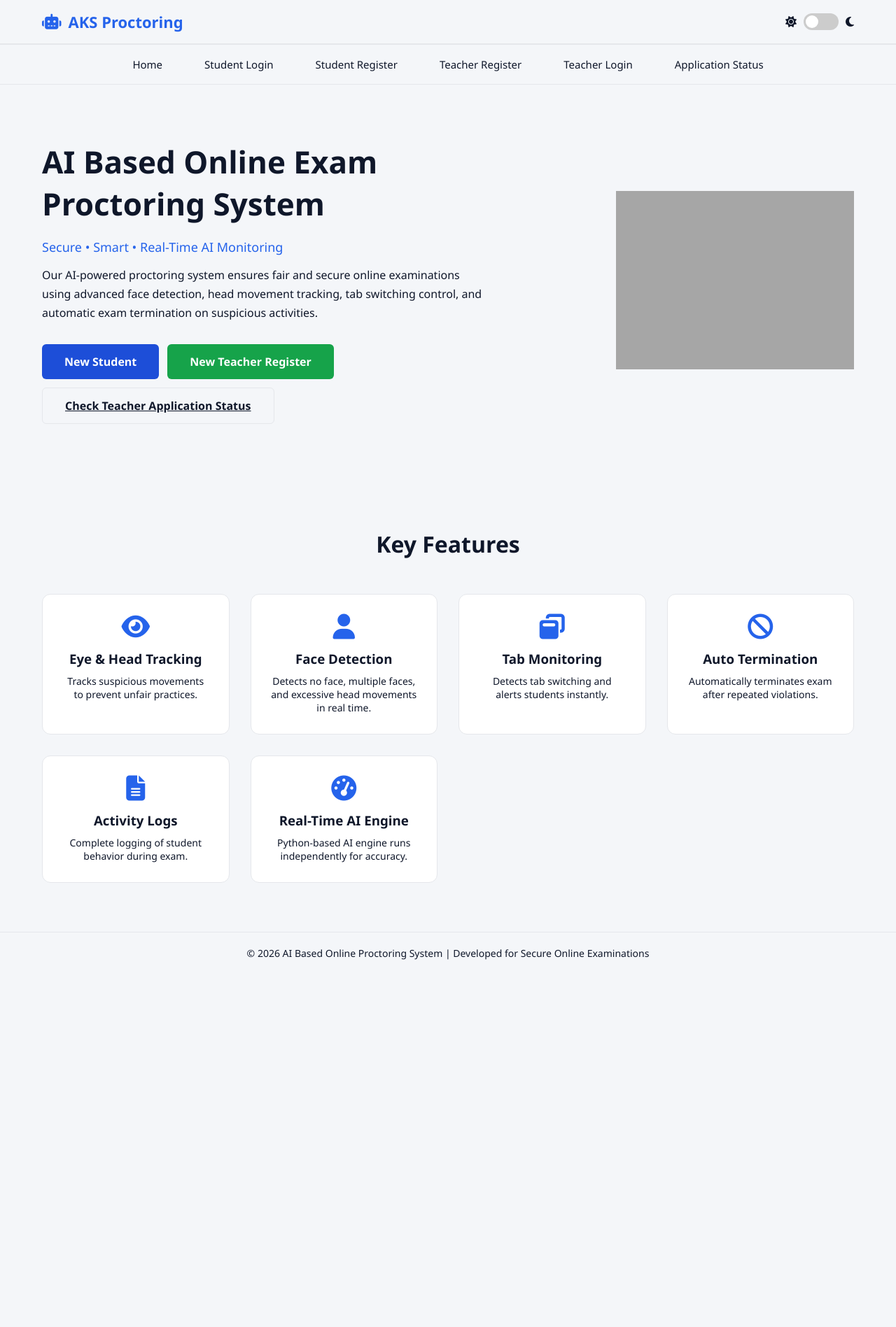
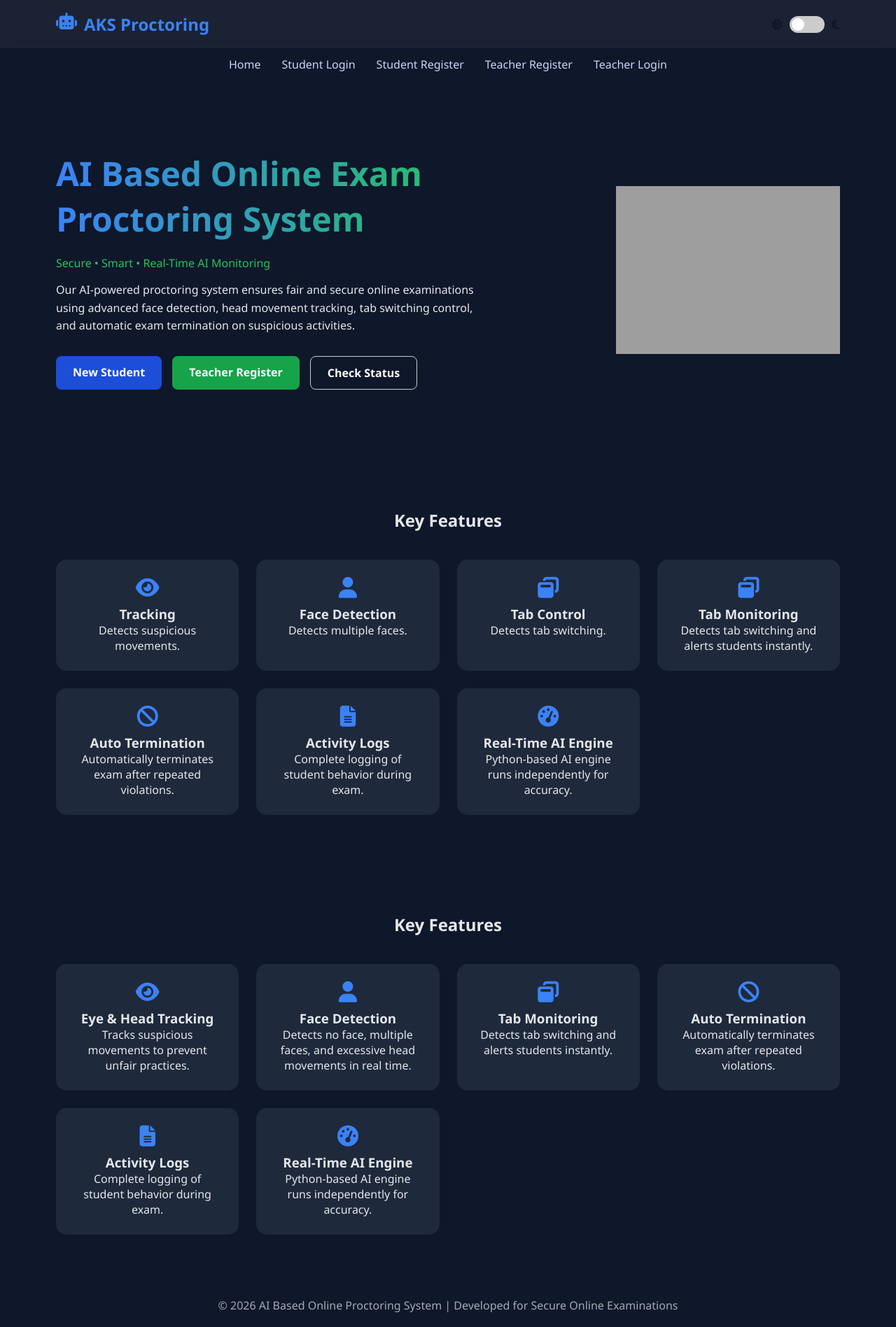
Before and after one commit to Atharva667/AI-Proctoring-System, a Flask app: page / in a window 1280 px wide. Shown: the whole page at 70% size. Before the commit the page ends 1372 px from the top, so only its background shows below. Run offline with Flask 3, Linux system fonts and the light colour scheme; grey boxes are pictures that could not be loaded.

Commit message:
Home Page Changed

```diff
--- a/backend/static/css/home.css
+++ b/backend/static/css/home.css
@@ -5,159 +6,65 @@
     font-family: "Segoe UI", Arial, sans-serif;
 }
 
-/* ================= GLOBAL ================= */
+body {
+    background: #0f172a;
+    color: #e5e7eb;
+}
 
-body {
-    background: var(--bg-main);
-    color: var(--text-main);
+/* ================= NAVBAR ================= */
+.navbar {
+    display: flex;
+    justify-content: space-between;
+    align-items: center;
+    padding: 18px 80px;
+    backdrop-filter: blur(10px);
+    background: rgba(255, 255, 255, 0.05);
+}
+
+.logo {
+    font-size: 24px;
+    font-weight: bold;
+    color: #3b82f6;
+    display: flex;
+    gap: 10px;
+}
+
+/* ================= MENU ================= */
+.menu {
+    display: flex;
+    justify-content: center;
+    gap: 30px;
+    padding: 12px;
+}
+
+.menu a {
+    color: #cbd5f5;
+    text-decoration: none;
+    position: relative;
+}
+
+.menu a::after {
+    content: "";
+    position: absolute;
+    width: 0%;
+    height: 2px;
+    bottom: -5px;
+    left: 0;
+    background: #3b82f6;
     transition: 0.3s;
 }
 
-/* ================= NAVBAR ================= */
+.menu a:hover::after {
+    width: 100%;
+}
 
-.navbar {
-
+/* ================= HERO ================= */
+.hero {
     display: flex;
     justify-content: space-between;
     align-items: center;
-
-    padding: 16px 60px;
-
-    background: var(--bg-navbar);
-
-    border-bottom: 1px solid var(--border);
-
-}
-
-.logo {
-    display: flex;
-    align-items: center;
-    gap: 10px;
-    font-size: 22px;
-    font-weight: bold;
-    color: var(--primary);
-}
-
-.nav-links a {
-    margin-left: 14px;
-    text-decoration: none;
-}
-
-/* ================= MENU ================= */
-
-.menu {
-
-    display: flex;
-    justify-content: center;
+    padding: 100px 80px;
     gap: 40px;
-
-    background: var(--bg-navbar);
-
-    padding: 12px;
-
-    border-top: 1px solid var(--border);
-    border-bottom: 1px solid var(--border);
-
-}
-
-.menu a {
-
-    color: var(--text-secondary);
-    text-decoration: none;
-
-    font-size: 15px;
-
-    padding: 6px 10px;
-
-}
-
-.menu a:hover {
-
-    color: var(--primary);
-    border-bottom: 2px solid var(--primary);
-
-}
-
-/* ================= BUTTONS ================= */
-
-.btn-primary {
-
-    background: #16a34a;
-    color: white;
-
-    padding: 10px 22px;
-
-    border-radius: 6px;
-
-    font-weight: 600;
-
-    text-decoration: none;
-
-    transition: 0.2s;
-
-}
-
-.btn-primary:hover {
-    background: #15803d;
-}
-
-.btn-secondary {
-
-    background: #1d4ed8;
-    color: white;
-
-    padding: 10px 22px;
-
-    border-radius: 6px;
-
-    font-weight: 600;
-
-    text-decoration: none;
-
-}
-
-.btn-outline {
-
-    border: 1px solid var(--border);
-
-    color: var(--text-main);
-
-    padding: 9px 20px;
-
-    border-radius: 6px;
-
-    font-weight: 600;
-
-}
-
-.btn-outline:hover {
-
-    border-color: var(--primary);
-    color: var(--primary);
-
-}
-
-.large {
-
-    font-size: 16px;
-    padding: 14px 32px;
-
-}
-
-/* ================= HERO ================= */
-
-.hero {
-
-    display: flex;
-    align-items: center;
-    justify-content: space-between;
-
-    padding: 80px 60px;
-
-    flex-wrap: wrap;
-
-    background: var(--bg-section);
-
 }
 
 .hero-text {
@@ -165,154 +72,128 @@ body {
 }
 
 .hero-text h1 {
-
-    font-size: 44px;
+    font-size: 48px;
+    background: linear-gradient(90deg, #3b82f6, #22c55e);
+    -webkit-background-clip: text;
+    -webkit-text-fill-color: transparent;
     margin-bottom: 20px;
-
 }
 
 .tagline {
-
-    font-size: 18px;
-    color: var(--primary);
-
+    color: #22c55e;
     margin-bottom: 15px;
-
 }
 
 .description {
-
-    font-size: 16px;
-
-    line-height: 1.7;
-
+    line-height: 1.6;
     margin-bottom: 30px;
-
-    color: var(--text-secondary);
-
 }
 
+/* ================= BUTTONS ================= */
 .hero-buttons {
     display: flex;
-    flex-wrap: wrap;
-    gap: 12px;
-    margin-top: 10px;
+    gap: 15px;
 }
 
-.hero-image img {
+.btn {
+    padding: 12px 24px;
+    border-radius: 8px;
+    text-decoration: none;
+    font-weight: 600;
+    transition: 0.3s;
+}
 
-    width: 340px;
+.btn-primary {
+    background: #16a34a;
+    color: white;
+}
 
-    opacity: 0.9;
+.btn-secondary {
+    background: #1d4ed8;
+    color: white;
+}
 
-    filter: grayscale(20%);
+.btn-outline {
+    border: 1px solid #ccc;
+    color: white;
+}
 
+.btn:hover {
+    transform: translateY(-3px);
+    box-shadow: 0 8px 20px rgba(0, 0, 0, 0.3);
+}
+
+/* ================= IMAGE ================= */
+.hero img {
+    width: 320px;
 }
 
 /* ================= FEATURES ================= */
-
 .features {
-
-    background: var(--bg-section);
-
-    padding: 70px 60px;
-
+    padding: 70px 80px;
 }
 
 .features h2 {
-
     text-align: center;
-
-    margin-bottom: 50px;
-
-    font-size: 32px;
-
+    margin-bottom: 40px;
 }
 
 .feature-grid {
-
     display: grid;
-
     grid-template-columns: repeat(auto-fit, minmax(250px, 1fr));
-
-    gap: 30px;
-
+    gap: 25px;
 }
 
 .feature-card {
-
-    background: var(--bg-card);
-
-    border: 1px solid var(--border);
-
-    padding: 28px;
-
-    border-radius: 12px;
-
+    background: #1e293b;
+    padding: 25px;
+    border-radius: 15px;
     text-align: center;
-
-    transition: 0.25s;
-
+    transition: 0.3s;
 }
 
 .feature-card:hover {
-
-    transform: translateY(-5px);
-
-    border-color: var(--primary);
-
-    box-shadow: 0 8px 20px rgba(0, 0, 0, 0.15);
-
+    transform: translateY(-8px);
 }
 
 .feature-card i {
-
-    font-size: 36px;
-
-    color: var(--primary);
-
-    margin-bottom: 15px;
-
-}
-
-.feature-card h3 {
+    font-size: 30px;
+    color: #3b82f6;
     margin-bottom: 10px;
 }
 
-.feature-card p {
-
-    font-size: 14px;
-
-    color: var(--text-secondary);
-
-}
-
 /* ================= FOOTER ================= */
-
 .footer {
-
     text-align: center;
-
     padding: 20px;
-
-    background: var(--bg-navbar);
-
-    font-size: 14px;
-
-    color: var(--text-secondary);
-
-    border-top: 1px solid var(--border);
-
+    opacity: 0.7;
 }
 
 /* ================= MOBILE ================= */
+@media(max-width:768px) {
 
-@media (max-width:768px) {
+    .navbar {
+        padding: 12px;
+        flex-direction: column;
+        gap: 10px;
+    }
+
+    .menu {
+        flex-direction: column;
+        gap: 10px;
+    }
+
+    .menu a {
+        background: #1e293b;
+        padding: 10px;
+        border-radius: 8px;
+        text-align: center;
+    }
 
     .hero {
         flex-direction: column;
+        padding: 30px 15px;
         text-align: center;
-        padding: 40px 20px;
     }
 
     .hero-text {
--- a/backend/templates/home.html
+++ b/backend/templates/home.html
@@ -19,13 +19,9 @@
 
 <body>
 
-    <!-- ================= NAVBAR ================= -->
-
 <header class="navbar">
-
     <div class="logo">
-            <i class="fa-solid fa-robot"></i>
-            <span>AKS Proctoring</span>
+        <i class="fa-solid fa-robot"></i> AKS Proctoring
     </div>
 
       <!-- THEME TOGGLE -->
@@ -42,34 +38,20 @@
             <i class="fa-solid fa-moon"></i>
 
         </div>
-
 </header>
 
-
 <nav class="menu">
-
     <a href="/">Home</a>
     <a href="/login">Student Login</a>
     <a href="/register">Student Register</a>
     <a href="/teacher_register">Teacher Register</a>
     <a href="/teacher_login">Teacher Login</a>
-        <a href="/teacher_status">Application Status</a>
-
 </nav>
 
-
-    <!-- ================= HERO SECTION ================= -->
-
 <section class="hero">
-
     <div class="hero-text">
-
         <h1>AI Based Online Exam Proctoring System</h1>
-
-            <p class="tagline">
-                Secure • Smart • Real-Time AI Monitoring
-            </p>
-
+        <p class="tagline">Secure • Smart • Real-Time AI Monitoring</p>
              <p class="description">
 
                 Our AI-powered proctoring system ensures fair and secure online examinations
@@ -77,30 +59,68 @@
                 and automatic exam termination on suspicious activities.
 
             </p>
+        <div class="hero-buttons">
+            <a href="/register" class="btn btn-secondary">New Student</a>
+            <a href="/teacher_register" class="btn btn-primary">Teacher Register</a>
+            <a href="/teacher_status" class="btn btn-outline">Check Status</a>
+        </div>
+    </div>
 
-            <div class="hero-buttons">
+    <img src="https://cdn-icons-png.flaticon.com/512/4712/4712100.png">
+</section>
 
-                <a href="/register" class="btn-secondary large">New Student</a>
+<section class="features">
+    <h2>Key Features</h2>
 
-                <a href="/teacher_register" class="btn-primary large">
-                    New Teacher Register
-                </a>
+    <div class="feature-grid">
 
-                <a href="/teacher_status" class="btn-outline large">
-                    Check Teacher Application Status
-                </a>
+        <div class="feature-card">
+            <i class="fa-solid fa-eye"></i>
+            <h3>Tracking</h3>
+            <p>Detects suspicious movements.</p>
+        </div>
 
+        <div class="feature-card">
+            <i class="fa-solid fa-user"></i>
+            <h3>Face Detection</h3>
+            <p>Detects multiple faces.</p>
+        </div>
+
+        <div class="feature-card">
+            <i class="fa-solid fa-window-restore"></i>
+            <h3>Tab Control</h3>
+            <p>Detects tab switching.</p>
+        </div>
+
+
+            <div class="feature-card">
+                <i class="fa-solid fa-window-restore"></i>
+                <h3>Tab Monitoring</h3>
+                <p>Detects tab switching and alerts students instantly.</p>
+            </div>
+
+
+            <div class="feature-card">
+                <i class="fa-solid fa-ban"></i>
+                <h3>Auto Termination</h3>
+                <p>Automatically terminates exam after repeated violations.</p>
+            </div>
+
+
+            <div class="feature-card">
+                <i class="fa-solid fa-file-lines"></i>
+                <h3>Activity Logs</h3>
+                <p>Complete logging of student behavior during exam.</p>
+            </div>
+
+
+            <div class="feature-card">
+                <i class="fa-solid fa-gauge-high"></i>
+                <h3>Real-Time AI Engine</h3>
+                <p>Python-based AI engine runs independently for accuracy.</p>
             </div>
 
     </div>
-
-
-        <div class="hero-image">
-
-            <img src="https://cdn-icons-png.flaticon.com/512/4712/4712100.png">
-
-        </div>
-
 </section>
 
 
```
Also changed, not shown: other parts of backend/static/css/home.css (+7 -38 lines). Lines whose indentation alone changed are shown as unchanged.
